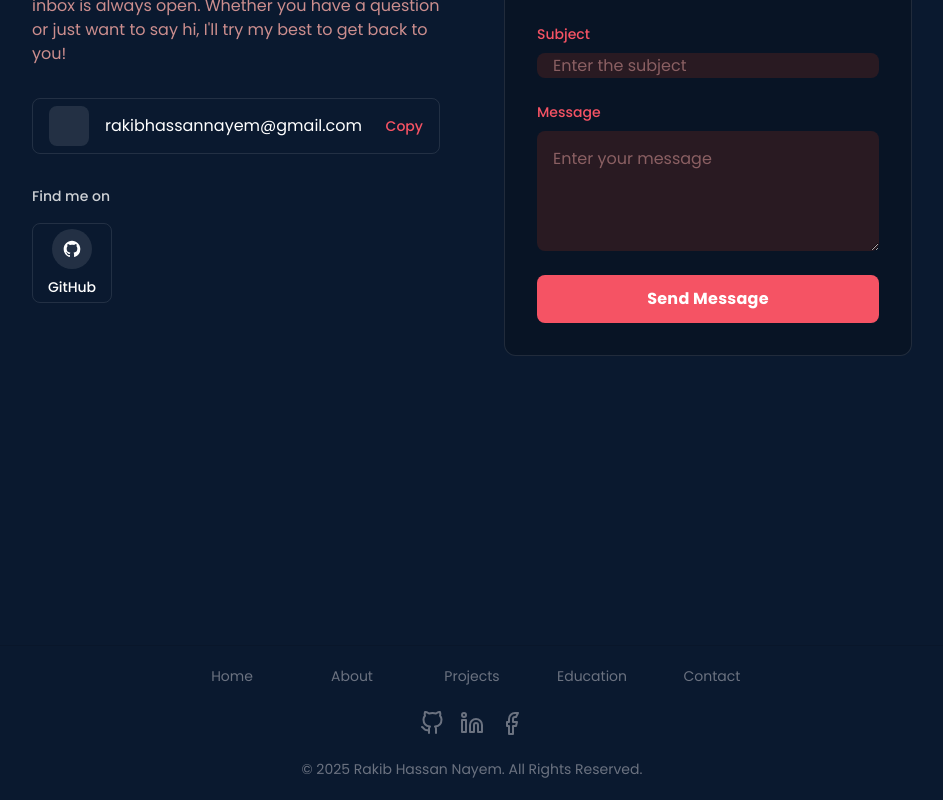
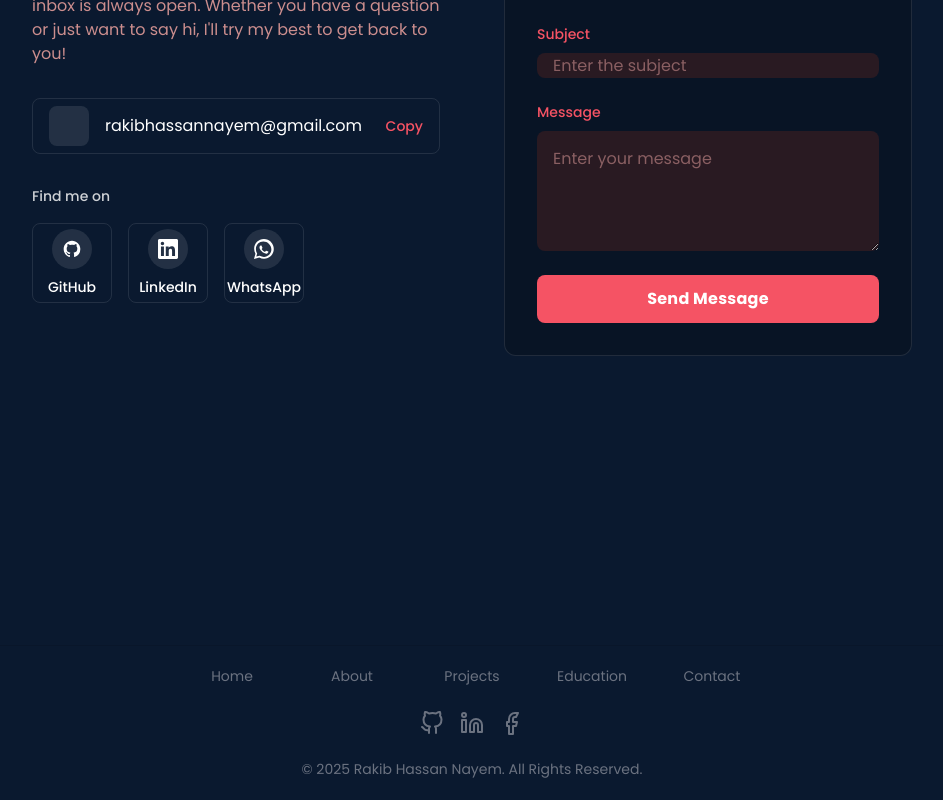
Before and after one commit to rakibhassannayem/portfolio, a React (Vite) app: page / in a window 1280 px wide. Shown: the part 4958-5758 px from the top of the page, without its empty margins (168-1111 px from the left). Built offline with nearby package versions, Linux system fonts and the light colour scheme.

Commit message:
social link

```diff
--- a/src/components/Contact.jsx
+++ b/src/components/Contact.jsx
@@ -128,12 +128,12 @@ const Contact = () => {
                       Find me on
                     </p>
                     <div className="flex flex-wrap justify-start gap-4">
-                      {/* Social Links (GitHub, LinkedIn, Twitter) can be added here or reused */}
-                      {/* For brevity, I'll add one example or rely on Sidebars, but the design has them here too */}
                       <motion.a
                         whileHover={{ scale: 1.1, y: -5 }}
                         className="flex flex-col items-center justify-center gap-2 bg-transparent py-2.5 text-center w-20 h-20 border border-white/10 rounded-lg hover:bg-white/5 transition-colors"
                         href="https://github.com/rakibhassannayem"
+                        target="_blank"
+                        rel="noopener noreferrer"
                       >
                         <div className="rounded-full bg-white/10 p-2.5">
                           <div className="text-white">
@@ -153,6 +153,54 @@ const Contact = () => {
                         </div>
                         <p className="text-white text-sm font-medium leading-normal">
                           GitHub
+                        </p>
+                      </motion.a>
+
+                      <motion.a
+                        whileHover={{ scale: 1.1, y: -5 }}
+                        className="flex flex-col items-center justify-center gap-2 bg-transparent py-2.5 text-center w-20 h-20 border border-white/10 rounded-lg hover:bg-white/5 transition-colors"
+                        href="https://www.linkedin.com/in/rakibhassannayem"
+                        target="_blank"
+                        rel="noopener noreferrer"
+                      >
+                        <div className="rounded-full bg-white/10 p-2.5">
+                          <div className="text-white">
+                            <svg
+                              aria-hidden="true"
+                              className="w-5 h-5"
+                              fill="currentColor"
+                              viewBox="0 0 24 24"
+                            >
+                              <path d="M20.447 20.452h-3.554v-5.569c0-1.328-.027-3.037-1.852-3.037-1.853 0-2.136 1.445-2.136 2.939v5.667H9.351V9h3.414v1.561h.046c.477-.9 1.637-1.85 3.37-1.85 3.601 0 4.267 2.37 4.267 5.455v6.286zM5.337 7.433c-1.144 0-2.063-.926-2.063-2.065 0-1.138.92-2.063 2.063-2.063 1.14 0 2.064.925 2.064 2.063 0 1.139-.925 2.065-2.064 2.065zm1.782 13.019H3.555V9h3.564v11.452zM22.225 0H1.771C.792 0 0 .774 0 1.729v20.542C0 23.227.792 24 1.771 24h20.451C23.2 24 24 23.227 24 22.271V1.729C24 .774 23.2 0 22.225 0z" />
+                            </svg>
+                          </div>
+                        </div>
+                        <p className="text-white text-sm font-medium leading-normal">
+                          LinkedIn
+                        </p>
+                      </motion.a>
+
+                      <motion.a
+                        whileHover={{ scale: 1.1, y: -5 }}
+                        className="flex flex-col items-center justify-center gap-2 bg-transparent py-2.5 text-center w-20 h-20 border border-white/10 rounded-lg hover:bg-white/5 transition-colors"
+                        href="https://wa.me/8801988242787"
+                        target="_blank"
+                        rel="noopener noreferrer"
+                      >
+                        <div className="rounded-full bg-white/10 p-2.5">
+                          <div className="text-white">
+                            <svg
+                              aria-hidden="true"
+                              className="w-5 h-5"
+                              fill="currentColor"
+                              viewBox="0 0 24 24"
+                            >
+                              <path d="M20.52 3.48C18.25 1.23 15.16 0 11.9 0 5.43 0 0.16 5.27 0.16 11.73c0 2.06.54 4.09 1.57 5.88L0 24l6.35-1.66c1.72.94 3.67 1.43 5.66 1.43 6.47 0 11.74-5.27 11.74-11.74 0-3.14-1.23-6.1-3.48-8.36zm-8.62 18.05c-1.77 0-3.5-.47-5.02-1.37l-.36-.21-3.73.98.99-3.64-.23-.37C2.79 15.95 2.32 13.87 2.32 11.73 2.32 6.88 6.29 3.01 11.14 3.01c2.59 0 5.03 1.01 6.86 2.84 1.83 1.83 2.84 4.26 2.84 6.86 0 4.85-3.96 8.78-8.8 8.78zm4.8-6.58c-.26-.13-1.56-.77-1.8-.86-.25-.08-.42-.13-.6.13-.17.27-.66.86-.81 1.04-.15.17-.31.2-.57.06-.26-.13-1.1-.41-2.11-1.3-.78-.7-1.31-1.56-1.46-1.82-.15-.27-.02-.41.11-.54.11-.11.26-.29.39-.44.13-.15.17-.26.26-.43.09-.17.04-.32-.02-.45-.06-.13-.6-1.44-.82-1.97-.21-.5-.43-.43-.6-.44-.16 0-.34-.01-.51-.01-.17 0-.45.07-.68.32-.23.26-.89.86-.89 2.1 0 1.24.91 2.43 1.04 2.6.13.17 1.86 2.84 4.51 3.99.63.27 1.12.43 1.5.55.63.2 1.2.17 1.65.1.5-.08 1.56-.64 1.78-1.25.22-.61.22-1.13.15-1.25-.06-.13-.24-.2-.5-.33z" />
+                            </svg>
+                          </div>
+                        </div>
+                        <p className="text-white text-sm font-medium leading-normal">
+                          WhatsApp
                         </p>
                       </motion.a>
                     </div>
```
